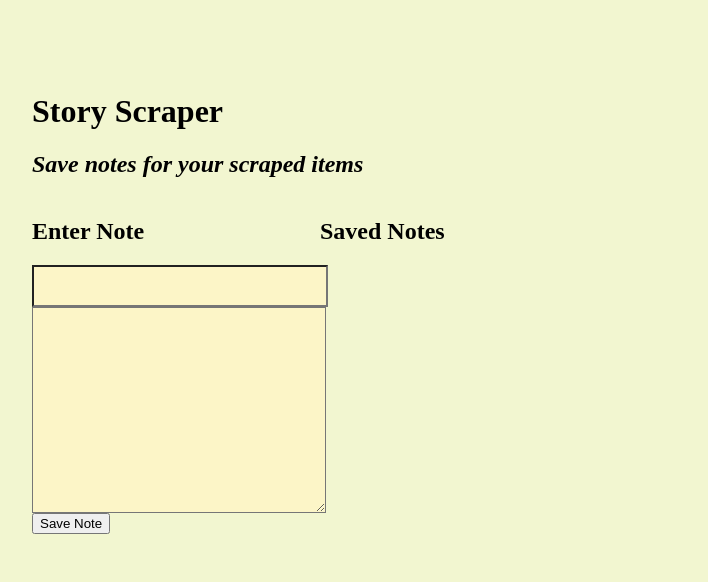
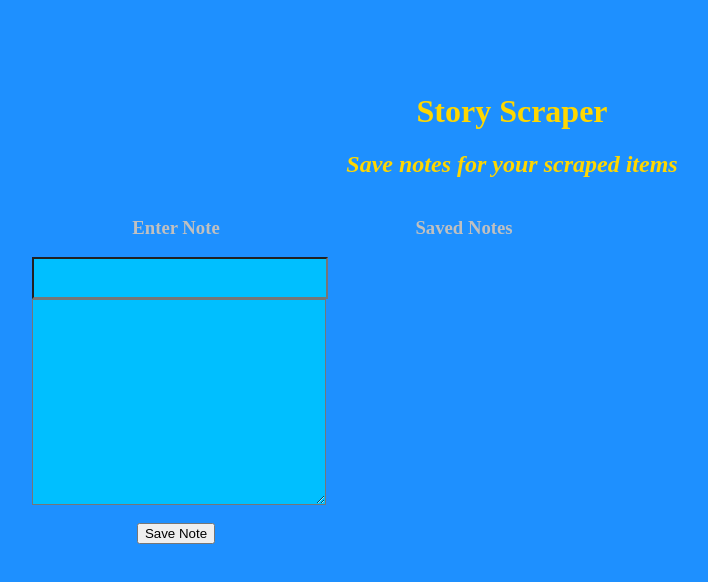
Before and after one commit to joeida/StoryScraper, a website: page public/index.html in a window 1280 px wide. Shown: the whole page, without its empty margins (128-836 px from the left). Drawn offline with nearby package versions, Linux system fonts and the light colour scheme; no server answers.

Commit message:
Styled page a little bit

```diff
--- a/public/assets/css/style.css
+++ b/public/assets/css/style.css
@@ -1,6 +1,20 @@
 body{
   /*background-color: #DECADE*/
-  background-color: #F2F6D0
+  background-color: #1E90FF;
+  color: #FFFFE0;
+}
+h1,h2,h3,#notes,#articles {
+  text-align: center;
+}
+h1,h2 {
+  color: gold;
+}
+h3 {
+  color: silver;
+}
+button {
+  display: block;
+  margin: 0 auto;
 }
 #wrapper{
   width:960px;
@@ -25,7 +39,8 @@ body{
 textarea, input{
   display:block;
   width:100%;
-  background-color: #FCF5C7;
+  background-color: #00BFFF;
+  color: white;
 }
 input{
   height:36px;
--- a/public/assets/js/app.js
+++ b/public/assets/js/app.js
@@ -1,10 +1,10 @@
 // grab the articles as a json
 $.getJSON('/articles', function(data) {
   // for each one
-  $('#articles').append('<h2>Choose Scraped Item</h2>');
+  $('#articles').append('<h3>Choose Scraped Item</h3>');
   for (var i = 0; i<data.length; i++){
     // display the apropos information on the page
-    $('#articles').append('<p data-id="' + data[i]._id + '">'+ data[i].title + '<br />'+ data[i].link + '</p>');
+    $('#articles').append('<p data-id="' + data[i]._id + '">'+ data[i].title + '</p><a href='+ data[i].link + ' target=_blank>Article Link</a>');
   }
 });
 
@@ -26,7 +26,7 @@ $(document).on('click', 'p', function(){
       // the title of the article
       $('#submitNote').attr('data-id', data._id);
       $('#notes').attr('data-id', data._id);
-      $('#notes').append('<h3>Title: ' + data.title + '</h3>');
+      $('#notes').append('<h3>' + data.title + '</h3>');
       // if there's a note in the article
       if(data.note){
         for (var i = 0; i < data.note.length; i++) {
--- a/public/index.html
+++ b/public/index.html
@@ -10,14 +10,14 @@
     <h1>Story Scraper</h1>
     <h2><i>Save notes for your scraped items</i></h2>
     <div id="notesForm">
-      <h2>Enter Note</h2>
+      <h3>Enter Note</h3>
       <input id="titleInput" name="title" >
-      <textarea id="bodyInput" name="body"></textarea>
+      <textarea id="bodyInput" name="body"></textarea><br />
       <button id="submitNote">Save Note</button>
     </div>
     <div id="articles"></div>
     <div id="notesHeader">
-        <h2>Saved Notes</h2>
+        <h3>Saved Notes</h3>
         <div id="notes"></div>
     </div>
   </div>
```
